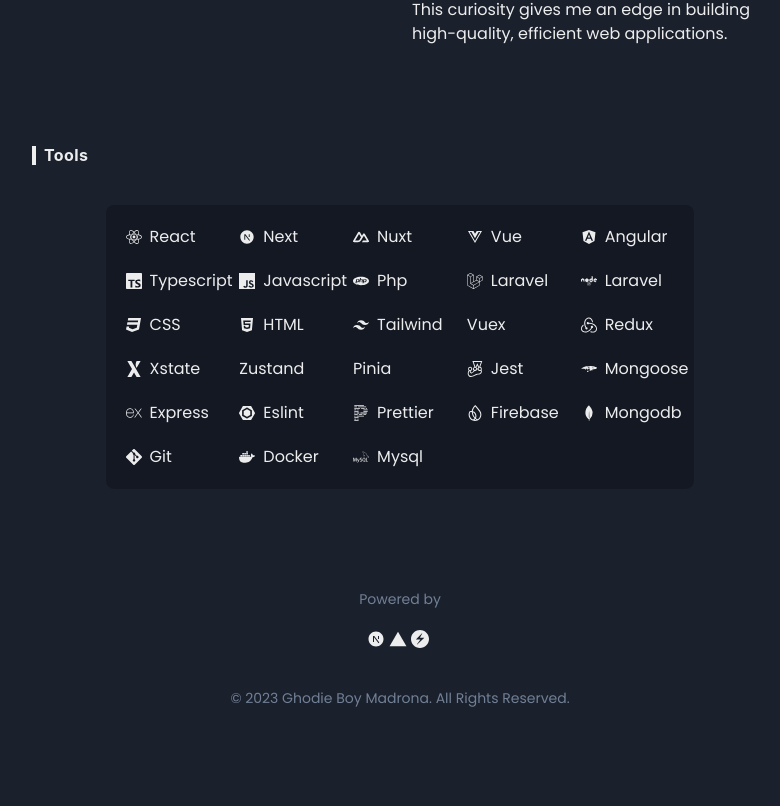
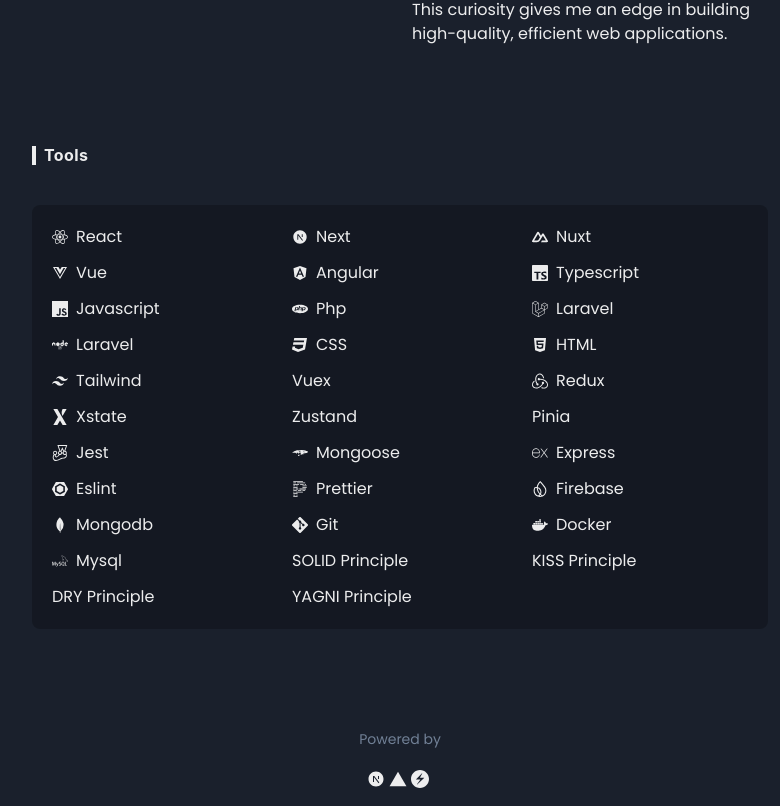
Before and after one commit to devghod/devghod.github.io, a Next.js app: page /about in a window 1280 px wide. Shown: the part 386-1192 px from the top of the page, without its empty margins (240-1020 px from the left). Before the commit the page ends 1111 px from the top, so only its background shows below. Built offline with nearby package versions, Linux system fonts and the light colour scheme; what fluid-tailwind would draw is missing.

Commit message:
udpate about page

```diff
--- a/constant/_data.ts
+++ b/constant/_data.ts
@@ -112,6 +112,10 @@
     { name: 'Git', logo: SiGit },
     { name: 'Docker', logo: SiDocker },
     { name: 'Mysql', logo: SiMysql },
+    { name: 'SOLID Principle', logo: undefined },
+    { name: 'KISS Principle', logo: undefined },
+    { name: 'DRY Principle', logo: undefined },
+    { name: 'YAGNI Principle', logo: undefined },
   ],
   experience: [
     {
--- a/pages/about.tsx
+++ b/pages/about.tsx
@@ -62,19 +62,10 @@
           <Box
             borderRadius={'lg'}
             p={5}
-            boxSize={{
-              md: '80%',
-              sm: '100%',
-            }}
+            boxSize={'100%'}
             bg={colorMode === 'dark' ? 'blackAlpha.400' : 'blackAlpha.100'}
           >
-            <SimpleGrid
-              columns={{
-                md: 5,
-                sm: 3,
-              }}
-              spacing={5}
-            >
+            <SimpleGrid columns={{ base: 2, md: 3 }} rowGap={3} columnGap={6}>
               {user.techStack.map((stack, idx) => (
                 <motion.div
                   key={idx}
```
